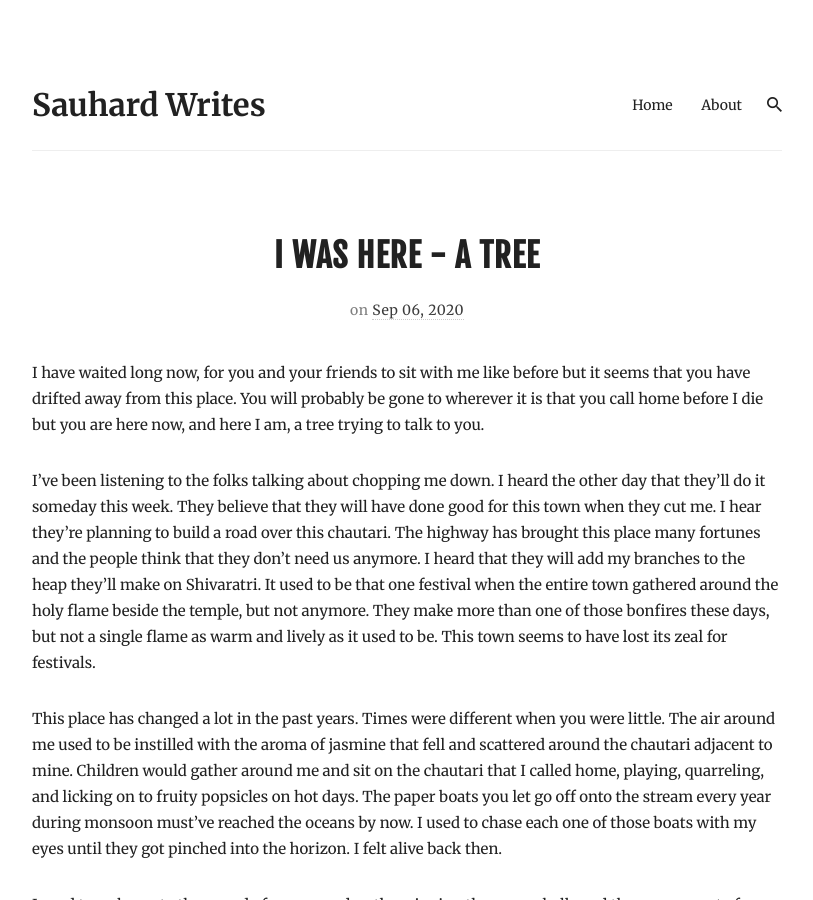
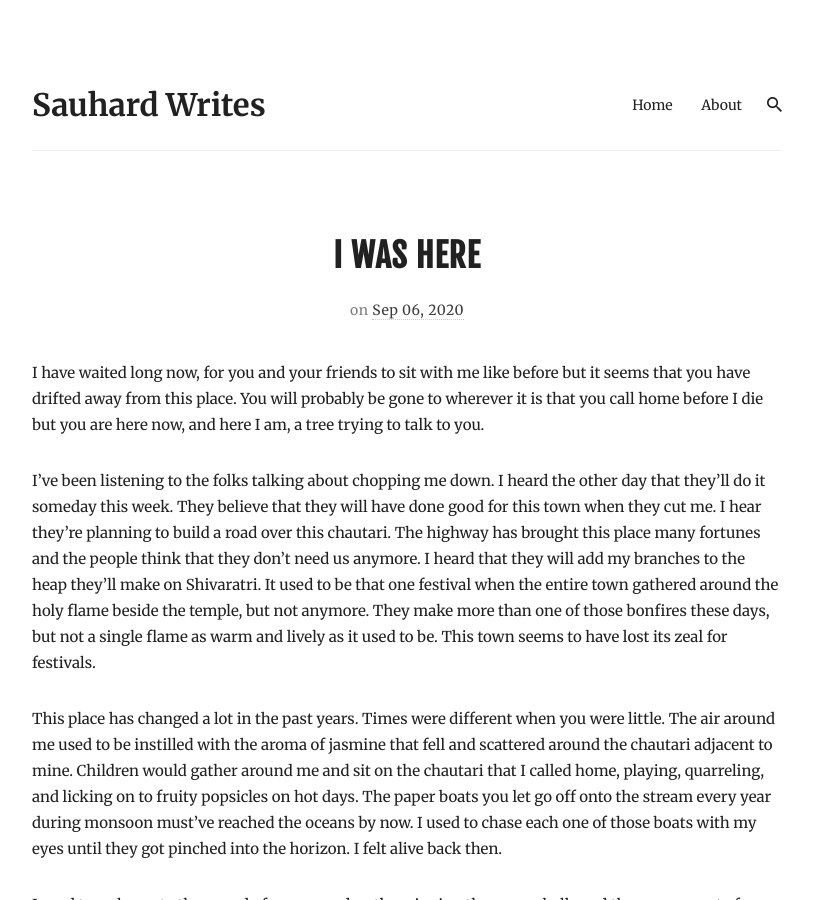
Before and after one commit to Sauhard192/Sauhard-writes-reked, a Jekyll site: the page built from _posts/2020-09-06-I-was-here.md, in a window 1280 px wide and 900 px high. Shown: the whole window, without its empty margins (233-1046 px from the left). Built offline with Jekyll 4.4.1, drawn with Linux system fonts in a browser that asks for light colours; nearby versions of some CDN libraries; some of the changed text lies outside the part shown.

Commit message:
Update 2020-09-06-I-was-here.md

```diff
--- a/_posts/2020-09-06-I-was-here.md
+++ b/_posts/2020-09-06-I-was-here.md
@@ -1,6 +1,6 @@
 ---
-title: I was here - a tree
-description:
+title: I was here
+description: a tree
 date:   2020-09-06
 ---
 
```
